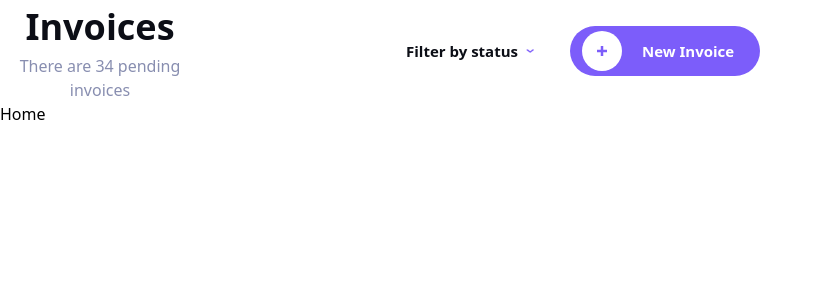
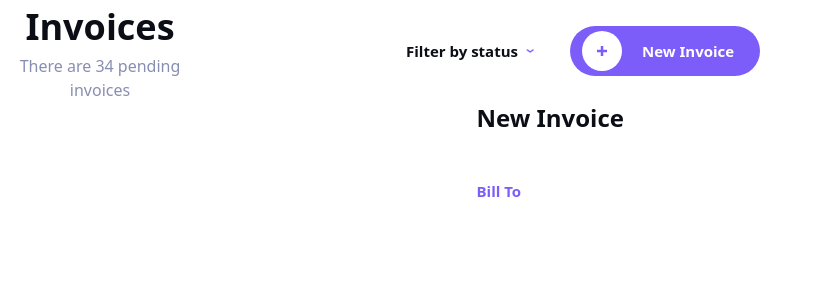
Before and after one commit to NIKAKVINIKADZE2007/reEducateProject, a React (Vite) app: page / in a window 1280 px wide. Both pictures are taken after a click on the button "New Invoice". Shown: the top 300 px of the page, without its empty margins (0-822 px from the left). Built offline with nearby package versions, Linux system fonts and the light colour scheme.

Commit message:
adding start of invoice

```diff
--- a/package.json
+++ b/package.json
@@ -12,6 +12,7 @@
   "dependencies": {
     "react": "^18.3.1",
     "react-dom": "^18.3.1",
+    "react-hook-form": "^7.54.2",
     "react-router-dom": "^7.1.3"
   },
   "devDependencies": {
--- a/src/App.tsx
+++ b/src/App.tsx
@@ -1,16 +1,19 @@
-"use client";
-import { BrowserRouter, Routes, Route } from "react-router-dom";
-import Home from "./pages/Home";
-import { Invoice } from "./pages/Invoice";
-import Header from "./components/Header";
+'use client';
+import { BrowserRouter, Routes, Route } from 'react-router-dom';
+import Home from './pages/Home';
+import { Invoice } from './pages/Invoice';
+import Header from './components/Header';
+import { useState } from 'react';
 
 export default function App() {
+  const [showNewInvoice, setShowNewInvoice] = useState(false);
+
   return (
     <BrowserRouter>
-      <Header />
+      <Header setShowNewInvoice={setShowNewInvoice} />
       <Routes>
-        <Route path="/" element={<Home />} />
-        <Route path="/:id" element={<Invoice />} />
+        <Route path='/' element={<Home showNewInvoice={showNewInvoice} />} />
+        <Route path='/:id' element={<Invoice />} />
       </Routes>
     </BrowserRouter>
   );
--- /dev/null
+++ b/src/components/GoBack.tsx
@@ -0,0 +1,3 @@
+export default function GoBack() {
+  return <div> GoBack</div>;
+}
--- a/src/components/Header.tsx
+++ b/src/components/Header.tsx
@@ -1,8 +1,12 @@
-import { useState } from "react";
-import upArrow from "../assets/upArrow.png";
-import plius from "../assets/plius.png";
+import { useState } from 'react';
+import upArrow from '../assets/upArrow.png';
+import plius from '../assets/plius.png';
 
-const Header: React.FC = () => {
+type Props = {
+  setShowNewInvoice: React.Dispatch<React.SetStateAction<boolean>>;
+};
+
+const Header: React.FC<Props> = ({ setShowNewInvoice }) => {
   const [isFilterOpen, setIsFilterOpen] = useState<boolean>(false);
 
   const toggleFilter = () => {
@@ -10,44 +14,47 @@ const Header: React.FC = () => {
   };
 
   return (
-    <header className="flex justify-between items-center max-w-[760px] flex-col sm:flex-row text-center bg-white text-[#0C0E16]">
-      <div className="xl:w-[200px]">
-        <p className="text-[36px] font-bold">Invoices</p>
-        <p className="text-[#888EB0]">There are 34 pending invoices</p>
+    <header className='flex justify-between items-center max-w-[760px] flex-col sm:flex-row text-center bg-white text-[#0C0E16]'>
+      <div className='xl:w-[200px]'>
+        <p className='text-[36px] font-bold'>Invoices</p>
+        <p className='text-[#888EB0]'>There are 34 pending invoices</p>
       </div>
 
-      <div className="flex items-center gap-9 flex-col sm:flex-row">
+      <div className='flex items-center gap-9 flex-col sm:flex-row'>
         <div>
           <p
-            className="flex items-center gap-2 text-[15px] font-bold leading-[15px] cursor-pointer"
+            className='flex items-center gap-2 text-[15px] font-bold leading-[15px] cursor-pointer'
             onClick={toggleFilter}
           >
             Filter by status
-            <img src={plius} className="w-[8px] h-[4px]" alt="arrow" />
+            <img src={plius} className='w-[8px] h-[4px]' alt='arrow' />
           </p>
           {isFilterOpen && (
-            <div className="absolute bg-[#373B53] w-[192px] h-[128px] mt-6 shadow-lg rounded-md flex flex-col">
-              <label className="p-2 items-center justify-start flex text-[#DFE3FA]">
-                <input type="checkbox" className="mr-2" />
+            <div className='absolute bg-[#373B53] w-[192px] h-[128px] mt-6 shadow-lg rounded-md flex flex-col'>
+              <label className='p-2 items-center justify-start flex text-[#DFE3FA]'>
+                <input type='checkbox' className='mr-2' />
                 Draft
               </label>
-              <label className="p-2 items-center justify-start flex text-[#DFE3FA]">
-                <input type="checkbox" className="mr-2" />
+              <label className='p-2 items-center justify-start flex text-[#DFE3FA]'>
+                <input type='checkbox' className='mr-2' />
                 Pending
               </label>
-              <label className="p-2 items-center justify-start flex text-[#DFE3FA]">
-                <input type="checkbox" className="mr-2" />
+              <label className='p-2 items-center justify-start flex text-[#DFE3FA]'>
+                <input type='checkbox' className='mr-2' />
                 Completed
               </label>
             </div>
           )}
         </div>
 
-        <button className="w-[190px] h-[50px] pl-3 rounded-[50px] flex items-center gap-5 bg-[#7C5DFA]">
-          <div className="w-[40px] h-[40px] flex items-center justify-center rounded-3xl bg-white">
-            <img src={upArrow} alt="plus icon" />
+        <button
+          className='w-[190px] h-[50px] pl-3 rounded-[50px] flex items-center gap-5 bg-[#7C5DFA]'
+          onClick={() => setShowNewInvoice(true)}
+        >
+          <div className='w-[40px] h-[40px] flex items-center justify-center rounded-3xl bg-white'>
+            <img src={upArrow} alt='plus icon' />
           </div>
-          <p className="text-white text-[15px] font-bold leading-[15px]">
+          <p className='text-white text-[15px] font-bold leading-[15px]'>
             New Invoice
           </p>
         </button>
--- /dev/null
+++ b/src/components/NewInvoice.tsx
@@ -0,0 +1,21 @@
+export default function NewInvoice() {
+  return (
+    <div>
+      <div className='h-screen w-full bg-white '>
+        <div className='mx-auto w-[327px]'>
+          <h1 className='text-mainDark font-bold text-[24px] leading-8 mb-[22px] tablet:mb-[46px]'>
+            New Invoice
+          </h1>
+          <form className='flex flex-col'>
+            <div>
+              <h3 className='text-[15px] font-bold text-purpleDark mb-[25px]'>
+                Bill To
+              </h3>
+            </div>
+          </form>
+        </div>
+      </div>
+      {/* <div className='absolute top-0 h-screen w-screen bg-[#000000] opacity-[0.49]' /> */}
+    </div>
+  );
+}
--- a/src/components/invoices.tsx
+++ b/src/components/invoices.tsx
@@ -1,12 +1,12 @@
 const Invoices = () => {
   return (
-    <div className="max-w-[730px] bg-white flex justify-between items-center">
+    <div className='max-w-[730px] bg-white flex justify-between items-center'>
       <p></p>
       <p></p>
       <p></p>
       <p></p>
       <p></p>
-      <Image />
+      {/* <Image /> */}
     </div>
   );
 };
--- a/src/pages/Home.tsx
+++ b/src/pages/Home.tsx
@@ -1,7 +1,10 @@
-import React from "react";
+import NewInvoice from '../components/newInvoice';
 
-const Home = () => {
-  return <div>Home</div>;
+type Props = {
+  showNewInvoice: boolean;
+};
+const Home: React.FC<Props> = ({ showNewInvoice }) => {
+  return <div>{showNewInvoice && <NewInvoice />}</div>;
 };
 
 export default Home;
--- a/tailwind.config.js
+++ b/tailwind.config.js
@@ -7,6 +7,10 @@ export default {
         tablet: '376px',
         desktop: '769px',
       },
+      colors: {
+        purpleDark: '#7C5DFA',
+        mainDark: '#0C0E16',
+      },
     },
   },
   plugins: [],
```
Also changed, not shown: 1 other file (tests, documents, lock files or other folders).
